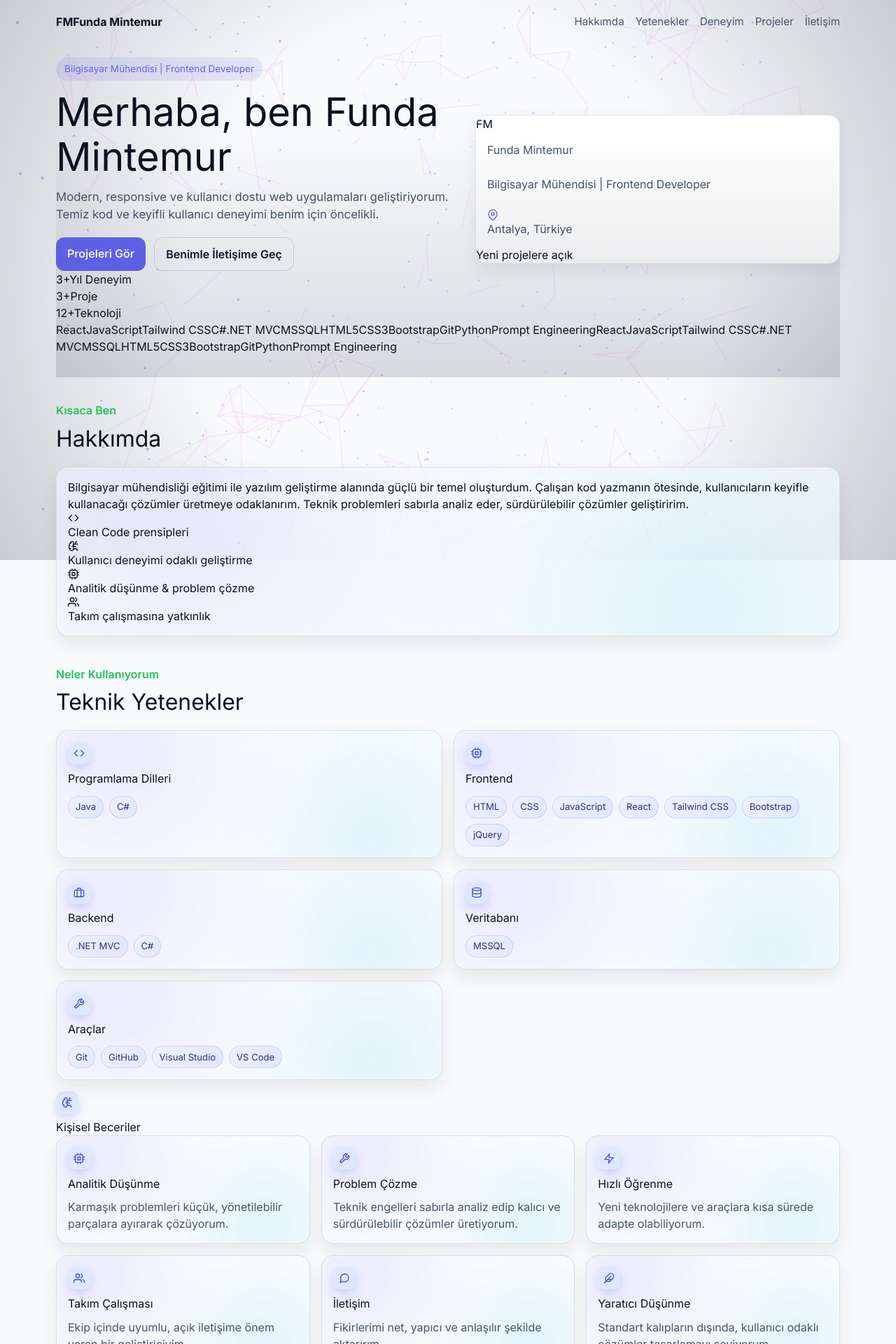
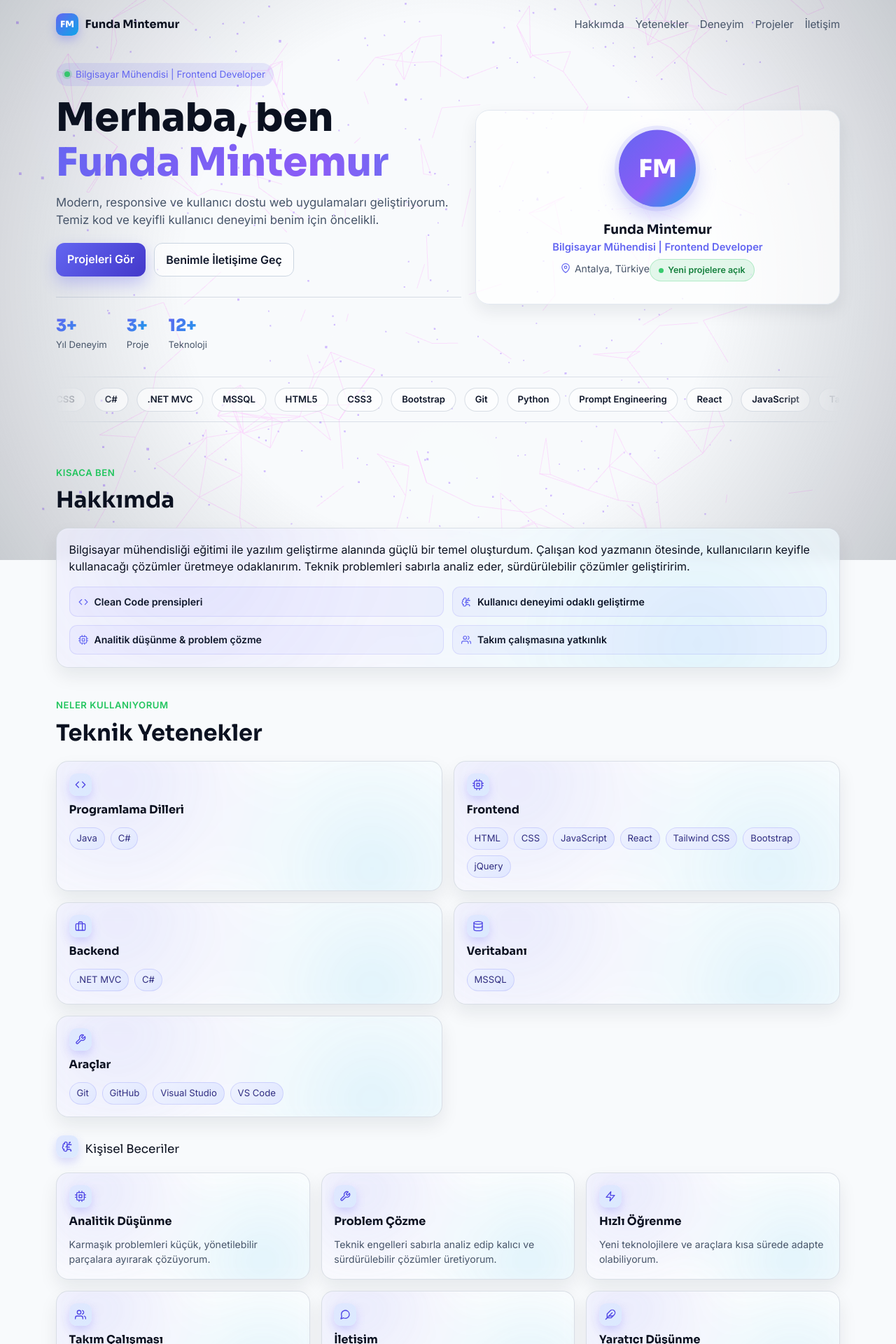
Before and after one commit to fundamintemur/PORTFOLYOSITESI, a React (Vite) app: page / in a window 1280 px wide. Shown: the top 1920 px of the page at 70% size. Built offline with nearby package versions, Linux system fonts and the light colour scheme.

Commit message:
Update index.css

```diff
--- a/src/index.css
+++ b/src/index.css
@@ -2,12 +2,16 @@
 
 :root {
   --primary: #6366f1;
+  --primary-dark: #4338ca;
   --secondary: #0f172a;
   --accent: #22c55e;
+  --accent-2: #0ea5e9;
   --text: #0b1120;
   --muted: #475569;
   --bg: #f8fafc;
   --card: #ffffff;
+  --font-heading: "Sora", "Inter", system-ui, sans-serif;
+  --font-body: "Inter", "Segoe UI", Roboto, system-ui, sans-serif;
 }
 
 * {
@@ -19,7 +23,7 @@ body,
 #root {
   margin: 0;
   min-height: 100%;
-  font-family: Inter, "Segoe UI", Roboto, system-ui, sans-serif;
+  font-family: var(--font-body);
   color: var(--text);
   background: var(--bg);
   scroll-behavior: smooth;
@@ -31,9 +35,26 @@ body {
   background: #eef2ff;
 }
 
+h1,
+h2,
+h3 {
+  font-family: var(--font-heading);
+}
+
 .page-wrap {
   position: relative;
   min-height: 100vh;
+}
+
+.scroll-progress {
+  position: fixed;
+  top: 0;
+  left: 0;
+  height: 3px;
+  z-index: 50;
+  background: linear-gradient(90deg, var(--primary), var(--accent-2), var(--accent));
+  box-shadow: 0 0 12px rgba(99, 102, 241, 0.5);
+  transition: width 0.1s ease-out;
 }
 
 .three-bg {
@@ -86,7 +107,7 @@ a {
 .page {
   width: min(1120px, 92%);
   margin: 0 auto;
-  padding-bottom: 4rem;
+  padding-bottom: 2rem;
 }
 
 .nav {
@@ -97,8 +118,26 @@ a {
 }
 
 .brand {
+  display: inline-flex;
+  align-items: center;
+  gap: 0.6rem;
   font-weight: 700;
+  font-family: var(--font-heading);
   font-size: 1rem;
+}
+
+.brand-mark {
+  display: inline-flex;
+  align-items: center;
+  justify-content: center;
+  width: 2rem;
+  height: 2rem;
+  border-radius: 0.6rem;
+  font-size: 0.8rem;
+  font-weight: 800;
+  color: #fff;
+  background: linear-gradient(135deg, var(--primary), var(--accent-2));
+  box-shadow: 0 6px 14px rgba(99, 102, 241, 0.35);
 }
 
 .menu {
@@ -127,11 +166,13 @@ a {
   transition: transform 0.25s ease;
 }
 
-.menu a:hover {
+.menu a:hover,
+.menu a.active {
   color: var(--primary);
 }
 
-.menu a:hover::after {
+.menu a:hover::after,
+.menu a.active::after {
   transform: scaleX(1);
 }
 
@@ -170,7 +211,7 @@ a {
 }
 
 .hero {
-  padding: 0 0 2rem;
+  padding: 0 0 1.5rem;
   animation: fadeUp 0.8s ease both;
 }
 
@@ -183,7 +224,9 @@ a {
 }
 
 .badge {
-  display: inline-block;
+  display: inline-flex;
+  align-items: center;
+  gap: 0.5rem;
   background: rgba(99, 102, 241, 0.12);
   color: var(--primary);
   padding: 0.4rem 0.75rem;
@@ -191,10 +234,30 @@ a {
   font-size: 0.85rem;
 }
 
+.badge-dot {
+  width: 8px;
+  height: 8px;
+  border-radius: 50%;
+  background: var(--accent);
+  box-shadow: 0 0 0 3px rgba(34, 197, 94, 0.22);
+  animation: pulse 2s ease-in-out infinite;
+}
+
 h1 {
+  font-family: var(--font-heading);
+  font-weight: 800;
   font-size: clamp(2rem, 5vw, 3.5rem);
   line-height: 1.15;
   margin: 0.8rem 0;
+}
+
+.text-gradient {
+  background: linear-gradient(100deg, var(--primary) 0%, #8b5cf6 45%, var(--accent-2) 100%);
+  background-size: 200% auto;
+  -webkit-background-clip: text;
+  background-clip: text;
+  color: transparent;
+  animation: shine 6s linear infinite;
 }
 
 .lead {
@@ -215,7 +278,7 @@ h1 {
   padding: 0.7rem 1rem;
   border-radius: 0.75rem;
   font-weight: 600;
-  transition: transform 0.2s ease;
+  transition: transform 0.2s ease, box-shadow 0.2s ease;
 }
 
 .btn:hover {
@@ -223,22 +286,65 @@ h1 {
 }
 
 .btn-primary {
-  background: var(--primary);
+  background: linear-gradient(135deg, var(--primary), var(--primary-dark));
   color: #fff;
+  box-shadow: 0 10px 22px rgba(99, 102, 241, 0.32);
+}
+
+.btn-primary:hover {
+  box-shadow: 0 14px 28px rgba(99, 102, 241, 0.4);
 }
 
 .btn-secondary {
   border: 1px solid #cbd5e1;
   color: var(--secondary);
+  background: rgba(255, 255, 255, 0.6);
+}
+
+.hero-stats {
+  display: flex;
+  gap: 1.75rem;
+  margin-top: 1.8rem;
+  padding-top: 1.4rem;
+  border-top: 1px solid rgba(148, 163, 184, 0.35);
+}
+
+.hero-stat {
+  display: flex;
+  flex-direction: column;
+}
+
+.hero-stat-value {
+  font-family: var(--font-heading);
+  font-weight: 800;
+  font-size: 1.5rem;
+  background: linear-gradient(120deg, var(--primary), var(--accent-2));
+  -webkit-background-clip: text;
+  background-clip: text;
+  color: transparent;
+}
+
+.hero-stat-label {
+  color: var(--muted);
+  font-size: 0.82rem;
 }
 
 .hero-card {
-  background: var(--card);
+  position: relative;
+  background: rgba(255, 255, 255, 0.72);
+  backdrop-filter: blur(10px);
+  -webkit-backdrop-filter: blur(10px);
   border: 1px solid #e2e8f0;
-  border-radius: 1rem;
+  border-radius: 1.25rem;
   overflow: hidden;
   box-shadow: 0 10px 24px rgba(15, 23, 42, 0.08);
   transition: transform 0.35s ease, box-shadow 0.35s ease;
+  padding: 2rem 1.5rem;
+  display: flex;
+  flex-direction: column;
+  align-items: center;
+  text-align: center;
+  gap: 0.85rem;
 }
 
 .hero-card:hover {
@@ -246,21 +352,97 @@ h1 {
   box-shadow: 0 18px 36px rgba(15, 23, 42, 0.16);
 }
 
-.hero-card img {
-  width: 100%;
-  height: 260px;
-  object-fit: cover;
+.hero-avatar {
+  width: 110px;
+  height: 110px;
+  border-radius: 50%;
+  display: flex;
+  align-items: center;
+  justify-content: center;
+  font-family: var(--font-heading);
+  font-weight: 800;
+  font-size: 2.2rem;
+  color: #fff;
+  background: linear-gradient(135deg, var(--primary) 0%, #8b5cf6 55%, var(--accent-2) 100%);
+  box-shadow: 0 0 0 6px rgba(99, 102, 241, 0.12), 0 14px 30px rgba(99, 102, 241, 0.32);
+  animation: floaty 5s ease-in-out infinite;
 }
 
-.hero-card p {
+.hero-card-name {
   margin: 0;
-  padding: 0.8rem 1rem;
+  font-family: var(--font-heading);
+  font-weight: 700;
+  font-size: 1.15rem;
+}
+
+.hero-card-role {
+  margin: 0;
+  color: var(--primary);
+  font-weight: 600;
+  font-size: 0.92rem;
+}
+
+.hero-card-loc {
+  margin: 0;
   color: var(--muted);
+  font-size: 0.88rem;
+  display: inline-flex;
+  align-items: center;
+}
+
+.status-pill {
+  display: inline-flex;
+  align-items: center;
+  gap: 0.4rem;
+  margin-top: 0.4rem;
+  padding: 0.35rem 0.75rem;
+  border-radius: 999px;
+  font-size: 0.78rem;
+  font-weight: 600;
+  color: #15803d;
+  background: rgba(34, 197, 94, 0.12);
+  border: 1px solid rgba(34, 197, 94, 0.25);
+}
+
+.status-dot {
+  width: 7px;
+  height: 7px;
+  border-radius: 50%;
+  background: var(--accent);
+  animation: pulse 2s ease-in-out infinite;
+}
+
+.marquee {
+  margin-top: 2.2rem;
+  overflow: hidden;
+  mask-image: linear-gradient(90deg, transparent, #000 8%, #000 92%, transparent);
+  -webkit-mask-image: linear-gradient(90deg, transparent, #000 8%, #000 92%, transparent);
+  border-top: 1px solid rgba(148, 163, 184, 0.3);
+  border-bottom: 1px solid rgba(148, 163, 184, 0.3);
+  padding: 0.9rem 0;
+}
+
+.marquee-track {
+  display: flex;
+  width: max-content;
+  gap: 0.75rem;
+  animation: marquee 28s linear infinite;
+}
+
+.marquee-item {
+  flex: none;
+  padding: 0.4rem 0.9rem;
+  border-radius: 999px;
+  font-size: 0.82rem;
+  font-weight: 600;
+  color: var(--secondary);
+  background: rgba(255, 255, 255, 0.6);
+  border: 1px solid rgba(148, 163, 184, 0.35);
+  white-space: nowrap;
 }
 
 .section {
-  padding: 2.2rem 0 0.4rem;
-  animation: fadeUp 0.7s ease both;
+  padding: 2.4rem 0 0.4rem;
 }
 
 #experience {
@@ -270,6 +452,7 @@ h1 {
 
 .section-head h2 {
   margin: 0.3rem 0 1rem;
+  font-weight: 700;
   font-size: clamp(1.4rem, 3vw, 2rem);
 }
 
@@ -277,6 +460,21 @@ h1 {
   color: var(--accent);
   font-weight: 600;
   margin: 0;
+  text-transform: uppercase;
+  letter-spacing: 0.04em;
+  font-size: 0.82rem;
+}
+
+.section-mini-head {
+  display: flex;
+  align-items: center;
+  gap: 0.6rem;
+  margin: 1.6rem 0 0.9rem;
+}
+
+.section-mini-head h3 {
+  margin: 0;
+  font-size: 1.05rem;
 }
 
 .card {
@@ -287,7 +485,7 @@ h1 {
   -webkit-backdrop-filter: blur(10px);
   border: 1px solid rgba(148, 163, 184, 0.35);
   border-radius: 1.1rem;
-  padding: 1rem;
+  padding: 1.1rem;
   box-shadow:
     0 12px 26px rgba(15, 23, 42, 0.08),
     inset 0 1px 0 rgba(255, 255, 255, 0.45);
@@ -351,6 +549,7 @@ h1 {
 .card h3 {
   margin-top: 0.1rem;
   margin-bottom: 0.6rem;
+  font-weight: 700;
 }
 
 .card-icon {
@@ -364,6 +563,44 @@ h1 {
   color: #4f46e5;
   background: linear-gradient(135deg, #e0e7ff 0%, #dbeafe 100%);
   box-shadow: 0 6px 14px rgba(99, 102, 241, 0.24);
+}
+
+.about-card p {
+  margin-top: 0;
+}
+
+.about-highlights {
+  display: grid;
+  grid-template-columns: repeat(2, minmax(0, 1fr));
+  gap: 0.75rem;
+  margin-top: 1.1rem;
+}
+
+.about-highlight {
+  display: flex;
+  align-items: center;
+  gap: 0.55rem;
+  padding: 0.6rem 0.75rem;
+  border-radius: 0.7rem;
+  background: rgba(99, 102, 241, 0.06);
+  border: 1px solid rgba(99, 102, 241, 0.15);
+  font-size: 0.88rem;
+  font-weight: 600;
+  color: var(--secondary);
+}
+
+.about-highlight svg {
+  color: var(--primary);
+  flex: none;
+}
+
+.small {
+  font-size: 0.88rem;
+  line-height: 1.5;
+}
+
+.personal-skill-card p {
+  margin-bottom: 0;
 }
 
 .inline-ico {
@@ -420,24 +657,11 @@ h1 {
   color: var(--primary);
 }
 
-.hero-card::after {
-  content: "";
-  position: absolute;
-  inset: 0;
-  background: linear-gradient(180deg, transparent 35%, rgba(15, 23, 42, 0.14) 100%);
-  pointer-events: none;
-}
-
 .grid-two,
 .grid-three {
   display: grid;
   gap: 1rem;
   margin-bottom: 1rem;
-}
-
-.timeline {
-  display: grid;
-  gap: 1rem;
 }
 
 .grid-two {
@@ -446,6 +670,70 @@ h1 {
 
 .grid-three {
   grid-template-columns: repeat(3, minmax(0, 1fr));
+}
+
+.timeline {
+  position: relative;
+  display: grid;
+  gap: 1.4rem;
+  padding-left: 2.4rem;
+}
+
+.timeline::before {
+  content: "";
+  position: absolute;
+  left: 0.55rem;
+  top: 0.4rem;
+  bottom: 0.4rem;
+  width: 2px;
+  background: linear-gradient(180deg, var(--primary), var(--accent-2), transparent);
+  opacity: 0.4;
+}
+
+.timeline-item {
+  position: relative;
+}
+
+.timeline-marker {
+  position: absolute;
+  left: -2.4rem;
+  top: 1.35rem;
+  width: 1.1rem;
+  height: 1.1rem;
+  display: flex;
+  align-items: center;
+  justify-content: center;
+}
+
+.timeline-dot {
+  width: 0.65rem;
+  height: 0.65rem;
+  border-radius: 50%;
+  background: var(--primary);
+  box-shadow: 0 0 0 4px rgba(99, 102, 241, 0.18);
+}
+
+.timeline-card {
+  margin: 0;
+}
+
+.project-card {
+  display: flex;
+  flex-direction: column;
+}
+
+.project-banner {
+  display: inline-flex;
+  align-items: center;
+  justify-content: center;
+  width: 2.6rem;
+  height: 2.6rem;
+  margin-bottom: 0.6rem;
+  border-radius: 0.85rem;
+  font-size: 1.2rem;
+  color: #fff;
+  background: linear-gradient(135deg, var(--primary), var(--accent-2));
+  box-shadow: 0 10px 20px rgba(99, 102, 241, 0.3);
 }
 
 .chips {
@@ -485,6 +773,109 @@ h1 {
   opacity: 0.78;
 }
 
+/* Scroll reveal */
+.reveal {
+  opacity: 0;
+  transform: translateY(22px);
+  transition: opacity 0.6s ease, transform 0.6s ease;
+}
+
+.reveal.in-view {
+  opacity: 1;
+  transform: translateY(0);
+}
+
+/* Footer */
+.footer {
+  position: relative;
+  z-index: 1;
+  margin-top: 2.5rem;
+  padding: 2.2rem 0 1.4rem;
+  border-top: 1px solid rgba(148, 163, 184, 0.3);
+}
+
+.footer-inner {
+  display: flex;
+  flex-wrap: wrap;
+  align-items: center;
+  justify-content: space-between;
+  gap: 1rem;
+}
+
+.footer-links {
+  display: flex;
+  flex-wrap: wrap;
+  gap: 1rem;
+  color: var(--muted);
+  font-size: 0.9rem;
+}
+
+.footer-links a:hover {
+  color: var(--primary);
+}
+
+.footer-social {
+  display: flex;
+  gap: 0.6rem;
+}
+
+.footer-social a {
+  display: inline-flex;
+  align-items: center;
+  justify-content: center;
+  width: 2.2rem;
+  height: 2.2rem;
+  border-radius: 0.65rem;
+  background: rgba(99, 102, 241, 0.1);
+  color: var(--primary);
+  transition: transform 0.2s ease, background-color 0.2s ease;
+}
+
+.footer-social a:hover {
+  transform: translateY(-2px);
+  background: rgba(99, 102, 241, 0.18);
+}
+
+.footer-note {
+  margin: 1.4rem 0 0;
+  text-align: center;
+  color: var(--muted);
+  font-size: 0.8rem;
+}
+
+/* Back to top */
+.back-to-top {
+  position: fixed;
+  right: 1.4rem;
+  bottom: 1.4rem;
+  z-index: 40;
+  width: 2.8rem;
+  height: 2.8rem;
+  border-radius: 50%;
+  border: none;
+  display: inline-flex;
+  align-items: center;
+  justify-content: center;
+  color: #fff;
+  background: linear-gradient(135deg, var(--primary), var(--primary-dark));
+  box-shadow: 0 10px 24px rgba(99, 102, 241, 0.35);
+  cursor: pointer;
+  opacity: 0;
+  transform: translateY(12px);
+  pointer-events: none;
+  transition: opacity 0.25s ease, transform 0.25s ease;
+}
+
+.back-to-top.visible {
+  opacity: 1;
+  transform: translateY(0);
+  pointer-events: auto;
+}
+
+.back-to-top:hover {
+  transform: translateY(-3px);
+}
+
 @keyframes fadeUp {
   from {
     opacity: 0;
@@ -496,10 +887,49 @@ h1 {
   }
 }
 
+@keyframes floaty {
+  0%,
+  100% {
+    transform: translateY(0);
+  }
+  50% {
+    transform: translateY(-8px);
+  }
+}
+
+@keyframes pulse {
+  0%,
+  100% {
+    opacity: 1;
+  }
+  50% {
+    opacity: 0.45;
+  }
+}
+
+@keyframes shine {
+  to {
+    background-position: 200% center;
+  }
+}
+
+@keyframes marquee {
+  from {
+    transform: translateX(0);
+  }
+  to {
+    transform: translateX(-50%);
+  }
+}
+
 @media (max-width: 960px) {
   .hero-grid,
   .grid-two,
   .grid-three {
+    grid-template-columns: 1fr;
+  }
+
+  .about-highlights {
     grid-template-columns: 1fr;
   }
 
@@ -546,8 +976,13 @@ h1 {
     box-shadow: 0 0 0 4px rgba(99, 102, 241, 0.15);
   }
 
-  .hero-card img {
-    height: 220px;
+  .hero-card {
+    padding: 1.6rem 1.2rem;
+  }
+
+  .footer-inner {
+    justify-content: center;
+    text-align: center;
   }
 }
 
@@ -579,8 +1014,9 @@ h1 {
     width: 100%;
   }
 
-  .hero-card img {
-    height: 200px;
+  .hero-stats {
+    gap: 1.2rem;
+    flex-wrap: wrap;
   }
 
   .card {
@@ -601,6 +1037,13 @@ h1 {
   .contact-link {
     text-align: left;
   }
+
+  .back-to-top {
+    right: 1rem;
+    bottom: 1rem;
+    width: 2.5rem;
+    height: 2.5rem;
+  }
 }
 
 @media (prefers-reduced-motion: reduce) {
@@ -611,6 +1054,11 @@ h1 {
     animation-iteration-count: 1 !important;
     transition-duration: 0.01ms !important;
     scroll-behavior: auto !important;
+  }
+
+  .reveal {
+    opacity: 1;
+    transform: none;
   }
 }
 
```
